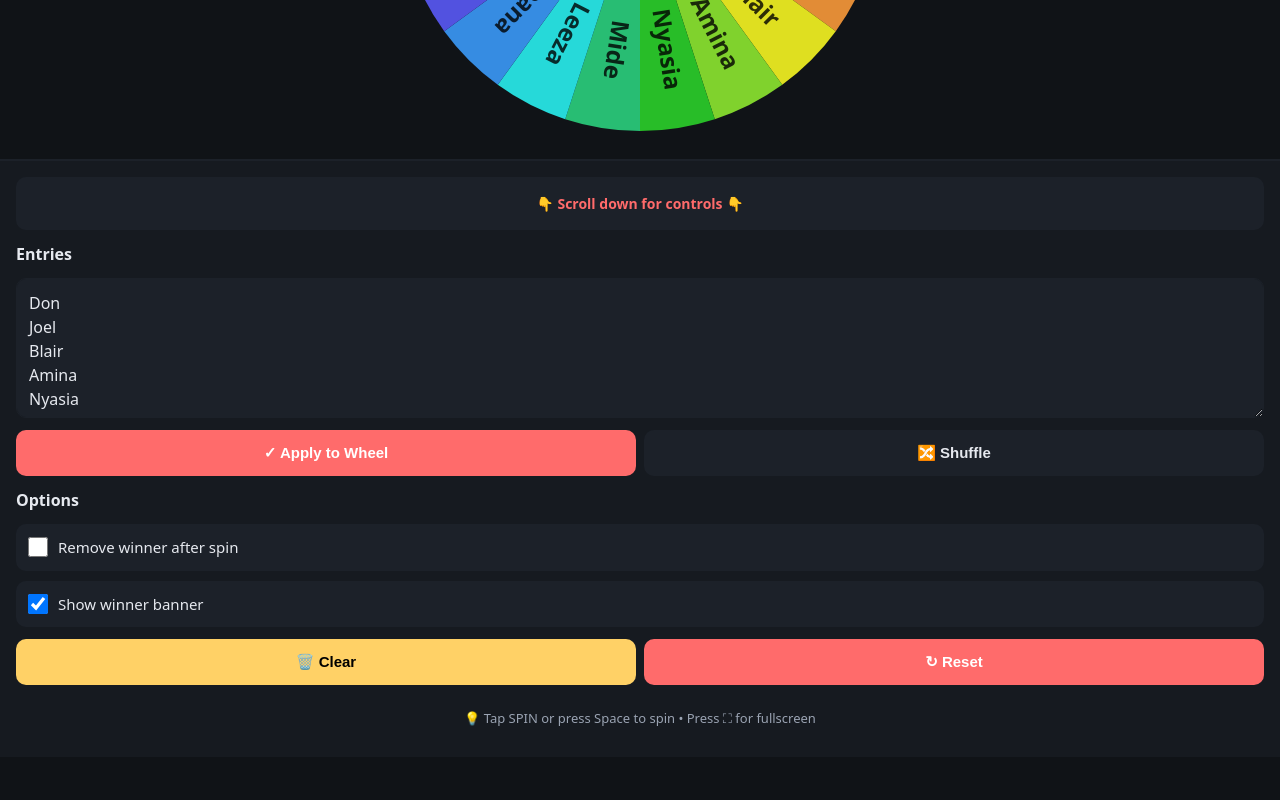
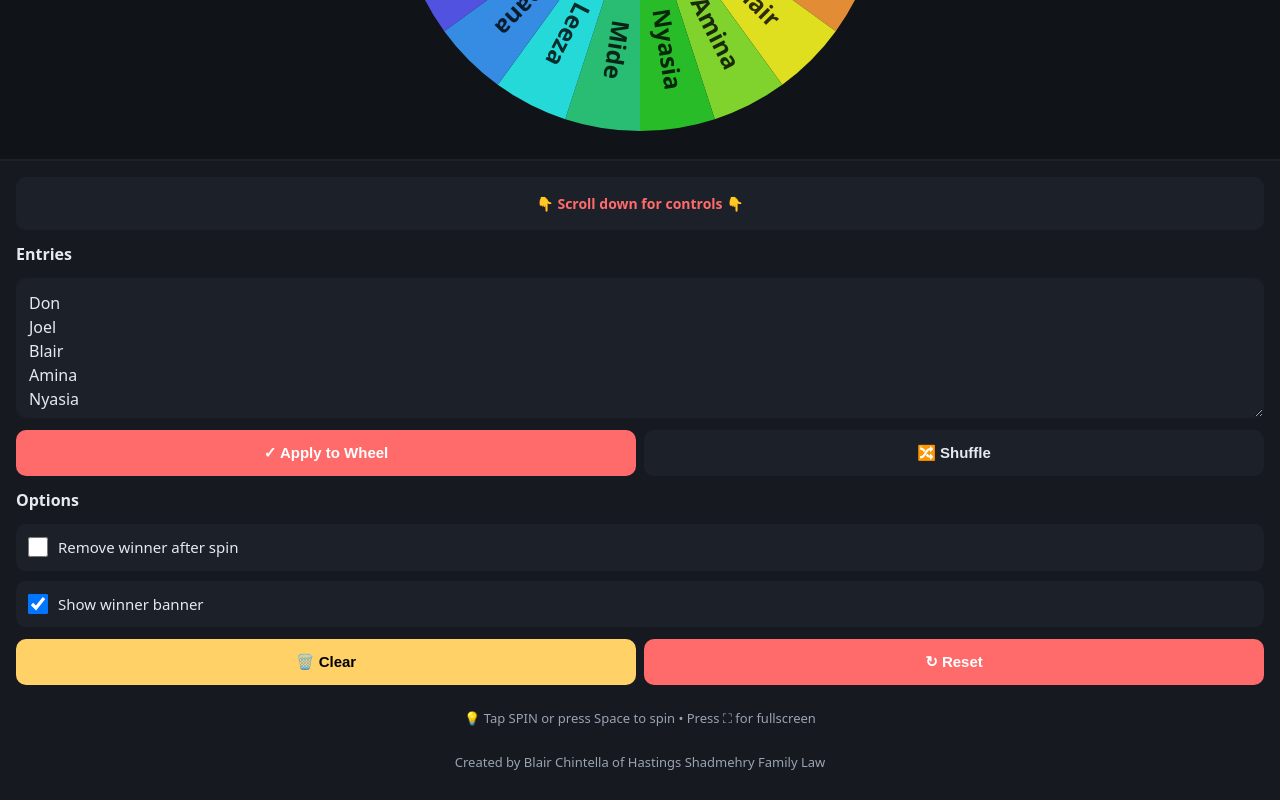
Before and after one commit to BBC-Esq/BBC-Esq.github.io, a plain HTML site: page index.html in a window 1280 px wide. Shown: the part 438-1238 px from the top of the page. Before the commit the page ends 1195 px from the top, so only its background shows below. Drawn offline with Linux system fonts and the light colour scheme.

Commit message:
Add creator credit to the hint section

```diff
--- a/index.html
+++ b/index.html
@@ -109,6 +109,7 @@
     </div>
 
     <div class="hint">💡 Tap SPIN or press Space to spin • Press ⛶ for fullscreen</div>
+   <div class="hint">Created by Blair Chintella of Hastings Shadmehry Family Law</div>
   </div>
 
 <script>
```
